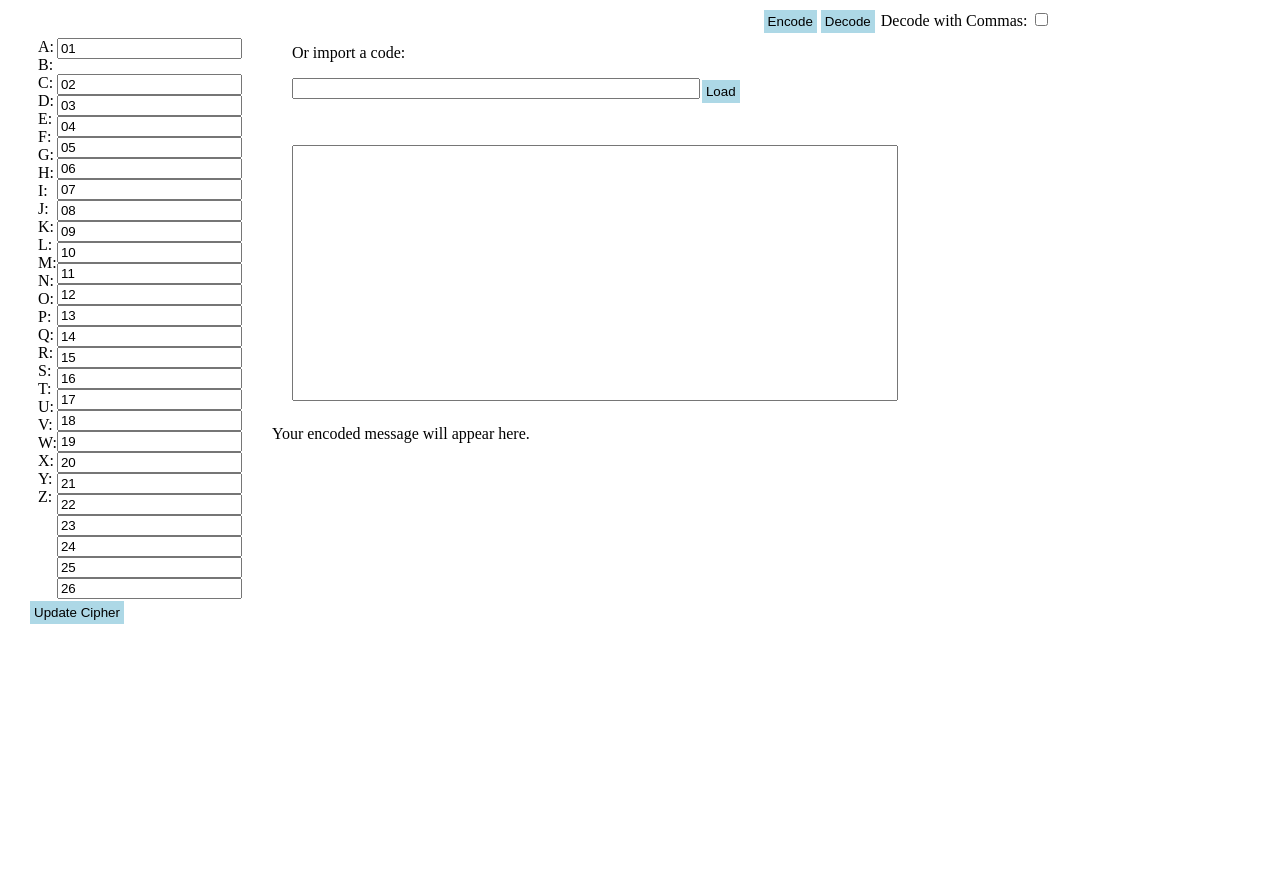
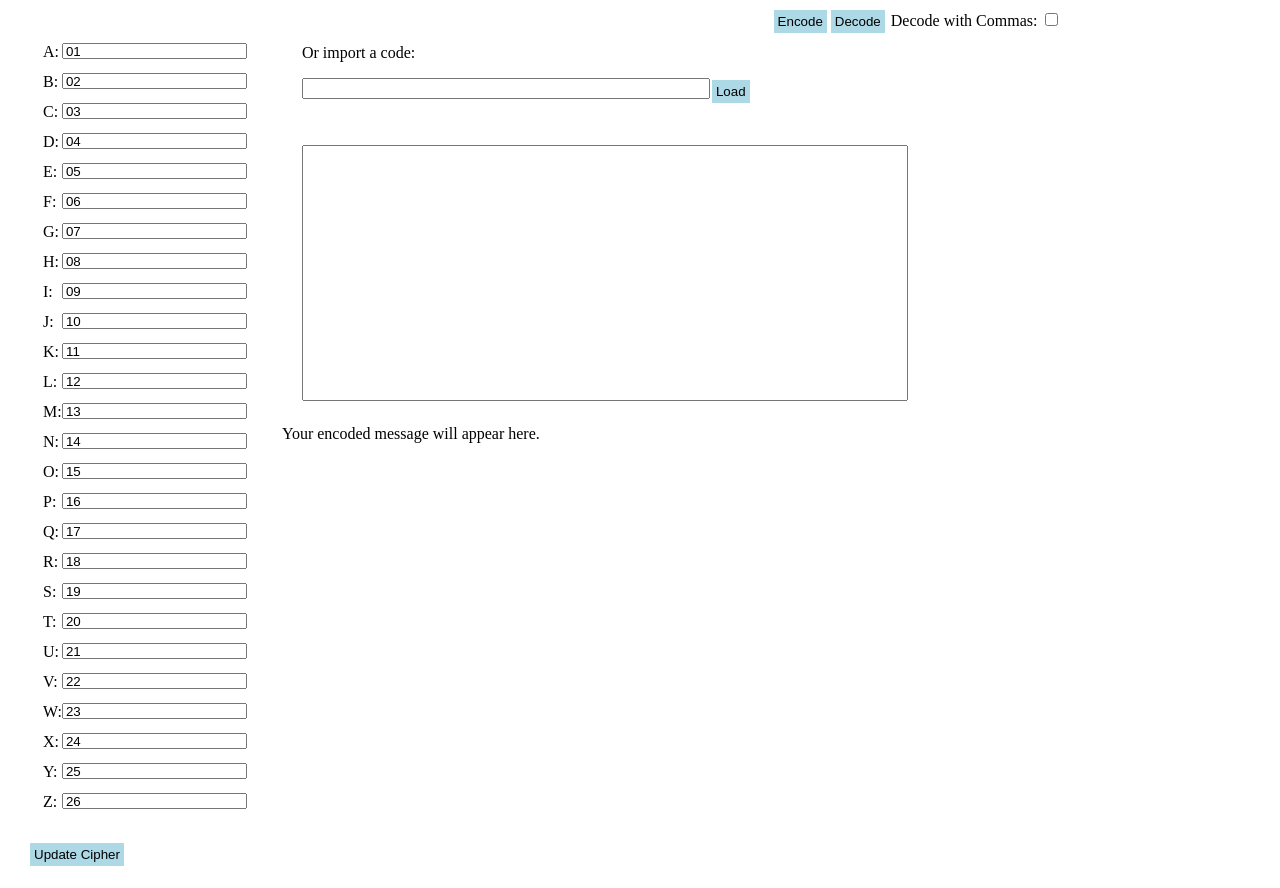
Before and after one commit to MasterOfTheTiger/encoder, a plain HTML site: page index.html in a window 1280 px wide. Before the commit the page ends 800 px from the top, so only its background shows below. Drawn offline with Linux system fonts and the light colour scheme.

Commit message:
Fix margin issue

```diff
--- a/index.html
+++ b/index.html
@@ -36,12 +36,14 @@
     }
     #codeform input {
       float: right;
+      height: 10px;
     }
     .import {
       float: left;
     }
-    #codeform {
-      margin: 10px;
+    #codeform div {
+      margin: 15px;
+      height: 15px;
     }
   </style>
 </head>
```
